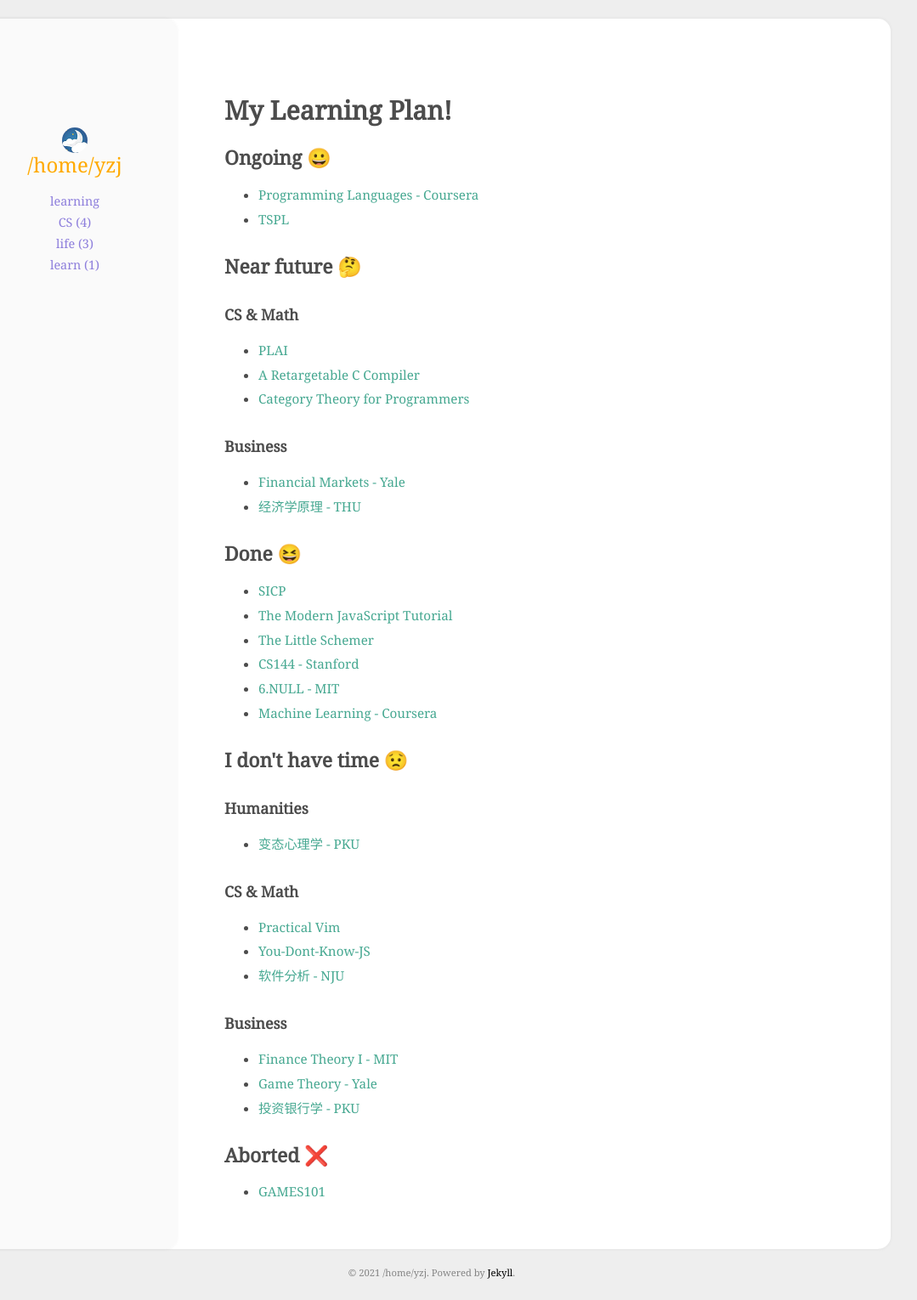
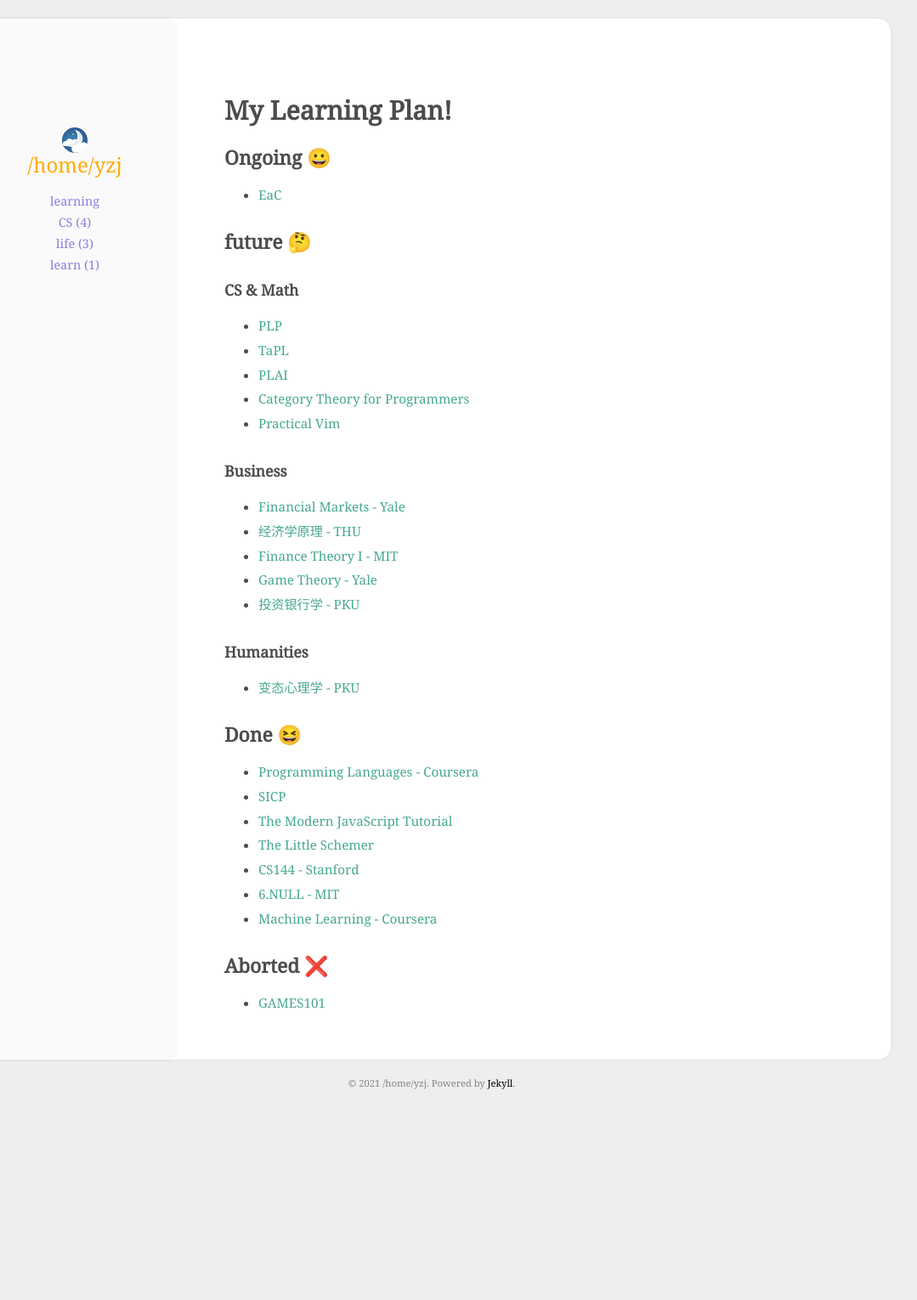
Before and after one commit to wine99/wine99.github.io, a Jekyll site: the page built from aboutme.html, in a window 1280 px wide. Shown: the whole page at 85% size, without its empty margins (132-1211 px from the left). Built offline with Jekyll 4.4.1, drawn with Linux system fonts in a browser that asks for light colours; after the commit the page ends 1308 px from its top, so only the background shows below that.

```diff
--- a/aboutme.html
+++ b/aboutme.html
@@ -8,52 +8,42 @@ layout: page
 <h1>My Learning Plan!</h1>
 <h2>Ongoing 😀</h2>
 <ul>
-<li><a href='https://www.coursera.org/learn/programming-languages'>Programming Languages - Coursera</a></li>
-<li><a href='https://www.scheme.com/tspl4/'>TSPL</a></li>
+<li><a href='http://www.owlnet.rice.edu/~comp412'>EaC</a></li>
 
 </ul>
-<h2>Near future 🤔</h2>
+<h2>future 🤔</h2>
 <h3>CS &amp; Math</h3>
 <ul>
+<li><a href='https://www.cs.rochester.edu/u/scott/pragmatics/'>PLP</a></li>
+<li><a href='https://www.cis.upenn.edu/~bcpierce/tapl/'>TaPL</a></li>
 <li><a href='https://www.bilibili.com/video/BV1V4411Z7LQ'>PLAI</a></li>
-<li><a href='https://book.douban.com/subject/1224812/'>A Retargetable C Compiler</a></li>
 <li><a href='https://www.youtube.com/playlist?list=PLbgaMIhjbmEnaH_LTkxLI7FMa2HsnawM_'>Category Theory for Programmers</a></li>
+<li><a href='https://book.douban.com/subject/26967597/'>Practical Vim</a></li>
 
 </ul>
 <h3>Business</h3>
 <ul>
 <li><a href='https://www.coursera.org/learn/financial-markets-global'>Financial Markets - Yale</a></li>
 <li><a href='https://www.bilibili.com/video/BV1gt411g7RU'>经济学原理 - THU</a></li>
+<li><a href='https://ocw.mit.edu/courses/sloan-school-of-management/15-401-finance-theory-i-fall-2008/'>Finance Theory I - MIT</a></li>
+<li><a href='https://oyc.yale.edu/economics/econ-159'>Game Theory - Yale</a></li>
+<li><a href='https://www.icourse163.org/course/PKU-1449923183'>投资银行学 - PKU</a></li>
 
 </ul>
-<h2>Done 😆</h2>
-<ul>
-<li><a href='https://www.bilibili.com/video/BV1Xx41117tr'>SICP</a></li>
-<li><a href='https://javascript.info/'>The Modern JavaScript Tutorial</a></li>
-<li><a href='https://book.douban.com/subject/1632977/'>The Little Schemer</a></li>
-<li><a href='https://cs144.github.io/'>CS144 - Stanford</a></li>
-<li><a href='https://missing.csail.mit.edu/'>6.NULL - MIT</a></li>
-<li><a href='https://www.coursera.org/learn/machine-learning'>Machine Learning - Coursera</a></li>
-
-</ul>
-<h2>I don&#39;t have time 😟</h2>
 <h3>Humanities</h3>
 <ul>
 <li><a href='https://www.bilibili.com/video/BV1ut411n7Bd'>变态心理学 - PKU</a></li>
 
 </ul>
-<h3>CS &amp; Math</h3>
+<h2>Done 😆</h2>
 <ul>
-<li><a href='https://book.douban.com/subject/26967597/'>Practical Vim</a></li>
-<li><a href='https://github.com/getify/You-Dont-Know-JS'>You-Dont-Know-JS</a></li>
-<li><a href='https://www.bilibili.com/video/BV1b7411K7P4'>软件分析 - NJU</a></li>
-
-</ul>
-<h3>Business</h3>
-<ul>
-<li><a href='https://ocw.mit.edu/courses/sloan-school-of-management/15-401-finance-theory-i-fall-2008/'>Finance Theory I - MIT</a></li>
-<li><a href='https://oyc.yale.edu/economics/econ-159'>Game Theory - Yale</a></li>
-<li><a href='https://www.icourse163.org/course/PKU-1449923183'>投资银行学 - PKU</a></li>
+<li><a href='https://www.coursera.org/learn/programming-languages'>Programming Languages - Coursera</a></li>
+<li><a href='https://www.bilibili.com/video/BV1Xx41117tr'>SICP</a></li>
+<li><a href='https://javascript.info/'>The Modern JavaScript Tutorial</a></li>
+<li><a href='https://mitpress.mit.edu/contributors/daniel-p-friedman'>The Little Schemer</a></li>
+<li><a href='https://cs144.github.io/'>CS144 - Stanford</a></li>
+<li><a href='https://missing.csail.mit.edu/'>6.NULL - MIT</a></li>
+<li><a href='https://www.coursera.org/learn/machine-learning'>Machine Learning - Coursera</a></li>
 
 </ul>
 <h2>Aborted ❌</h2>
```
